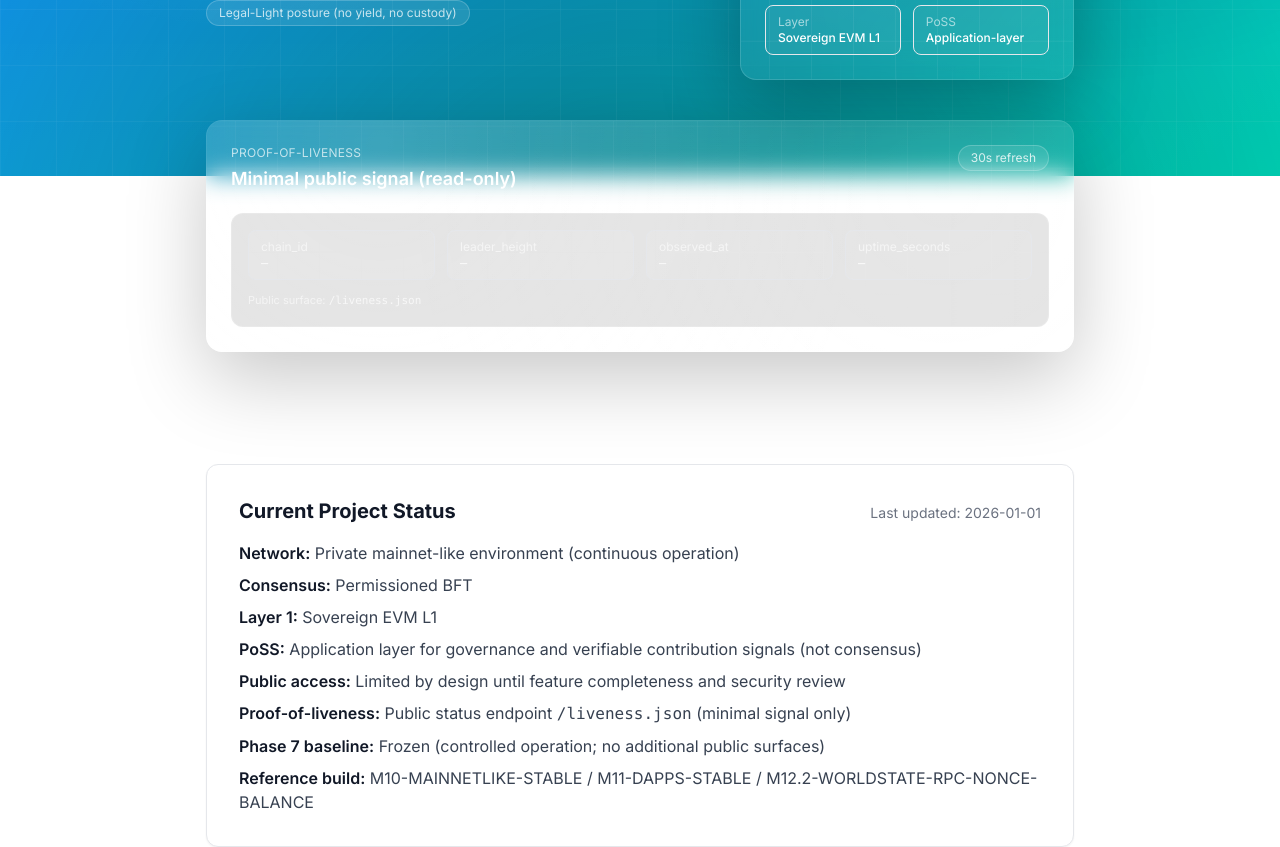
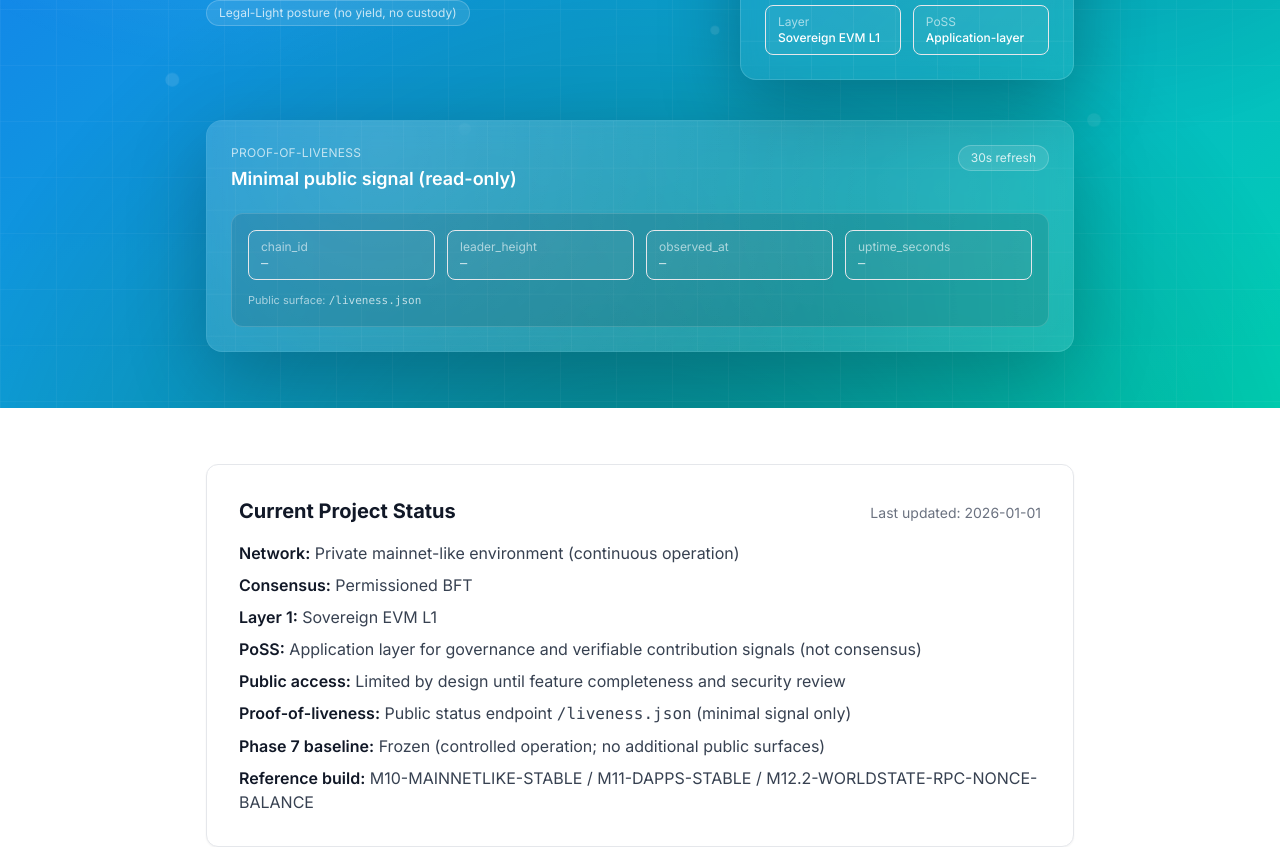
Before and after one commit to noorfinances-eng/noorchain-core, a Next.js app in the folder site/: page / in a window 1280 px wide. Shown: the part 680-1527 px from the top of the page. Built offline with nearby package versions, Linux system fonts and the light colour scheme; no server answers.

Commit message:
Update page.tsx

```diff
--- a/site/app/page.tsx
+++ b/site/app/page.tsx
@@ -293,7 +293,8 @@ function ProofOfLivenessPanel() {
           </div>
 
           <div className="relative mt-3 text-[11px] text-white/60">
-            Public surface: <span className="font-mono text-white/70">/liveness.json</span>
+            Public surface:{" "}
+            <span className="font-mono text-white/70">/liveness.json</span>
           </div>
         </div>
       </div>
@@ -450,6 +451,13 @@ export default function HomePage() {
           </div>
         </div>
 
+        {/* PROOF-OF-LIVENESS — included in hero background */}
+        <div className="relative">
+          <div className="container -mt-10 pb-10 md:-mt-14 md:pb-14">
+            <ProofOfLivenessPanel />
+          </div>
+        </div>
+
         {/* Global CSS, scoped by noor-* classnames */}
         <style jsx global>{`
           @media (prefers-reduced-motion: reduce) {
@@ -582,11 +590,6 @@ export default function HomePage() {
         `}</style>
       </section>
 
-      {/* PROOF-OF-LIVENESS — under hero, full width */}
-      <section className="container -mt-10 pb-10 md:-mt-14 md:pb-14">
-        <ProofOfLivenessPanel />
-      </section>
-
       {/* STATUS + INTRO + PoSS FRAMING — layout validé (1 full + 2 half) */}
       <section className="container py-10 md:py-14">
         <div className="grid grid-cols-1 gap-6">
```
